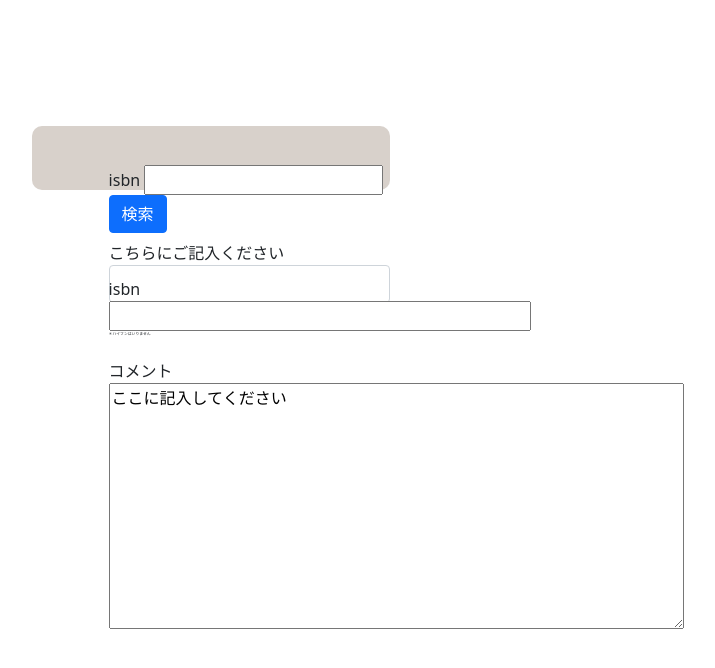
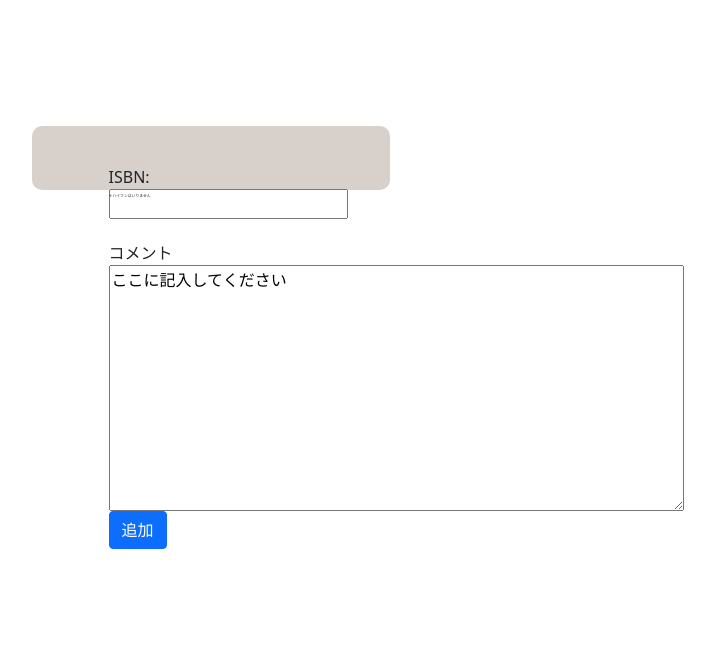
Before and after one commit to KLAKALU/Stawis, a Flask app: page /add in a window 1280 px wide. Shown: the part 40-708 px from the top of the page, without its empty margins (365-1080 px from the left). Run offline with Flask 3, Linux system fonts and the light colour scheme.

Commit message:
fix: add page issue

```diff
--- a/templates/add.html
+++ b/templates/add.html
@@ -6,25 +6,17 @@
         {{ message }}
     {% endfor %}
     <div class="box">
-        <form action="/search" method="POST" class="input_isbm">
+        <form action="/add" method="POST" class="input_isbm">
             <div>
-                <label for="formFile">isbn</label>
-                <input class="input_isbm" type="text" name="ISBN" step="1.0" max="120" required>
-                <button type="submit" class="btn btn-primary mb-2">検索</button>
+                <label for="formFile">ISBN:</label>
+                <input class="input_isbm" type="text" name="ISBN" step="1.0" max="16" required>
             </div>
-            <div class="form-group">
-                <label for="exampleInputEmail1">こちらにご記入ください</label>
-                <input type="text" class="form-control" id="impressions" aria-describedby="emailHelp" placeholder="">
-        <form action="{{ url_for('add') }}" method="POST" class="input_isbm">
-            <label class="isbn_label">isbn</label>
-            <input class="input_isbn" type="text" name="ISBN" step="1.0">
             <p class="cr">＊ハイフンはいりません</p>
-            <div class="input_reviwe">
+            <div class="input_review">
                 <label class="review_label">コメント</label>
                 <textarea  rows="10" cols="60" name="review">ここに記入してください</textarea>
             </div>
-
-
+            <button type="submit" class="btn btn-primary mb-2">追加</button>
         </form>
     </div>
     <!-- Option 1: Bootstrap Bundle with Popper -->
```
Also changed, not shown: instance/stawis.db.
